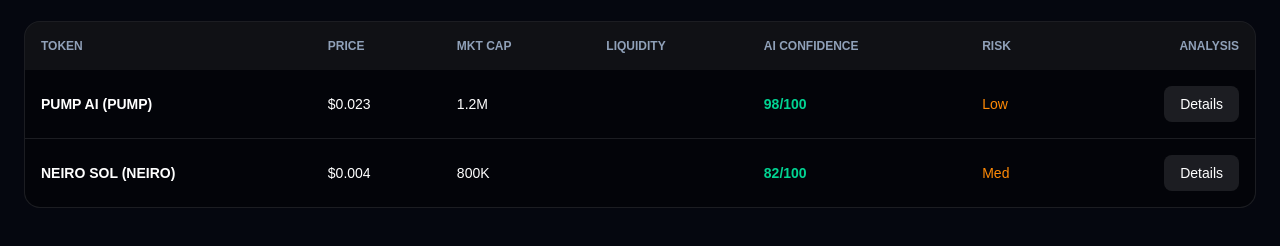
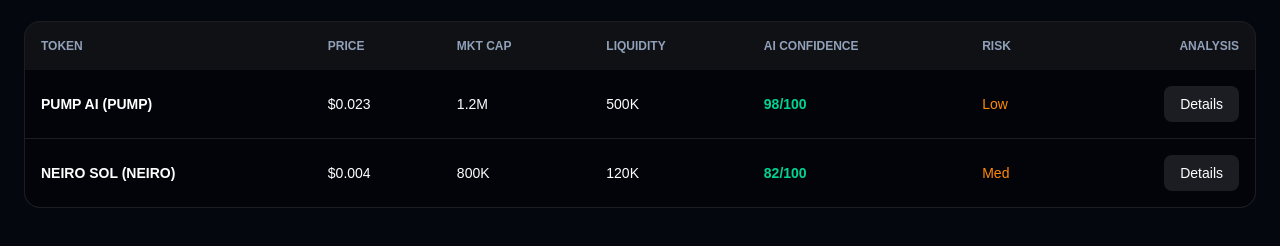
Before and after one commit to TheOnchainhabibi/alpha-pulse-web, a Next.js app: page /dashboard in a window 1280 px wide. Shown: the part 314-560 px from the top of the page. Built offline with nearby package versions, Linux system fonts and the light colour scheme.

Commit message:
Fixed navigation links

```diff
--- a/src/app/dashboard/page.tsx
+++ b/src/app/dashboard/page.tsx
@@ -1,11 +1,10 @@
 "use client";
 import { useState } from "react";
-import { Shield, Zap, TrendingUp, BarChart3, AlertCircle, Activity } from "lucide-react";
+import { Zap, TrendingUp, BarChart3, Activity } from "lucide-react";
 
 export default function IntelligenceDashboard() {
   const [network, setNetwork] = useState("Solana");
 
-  // This structure mimics a high-end trading terminal
   const tokens = [
     { name: "PUMP AI", symbol: "PUMP", price: "0.023", mcap: "1.2M", aiScore: 98, risk: "Low", liquidity: "500K", signal: "Strong Buy" },
     { name: "NEIRO SOL", symbol: "NEIRO", price: "0.004", mcap: "800K", aiScore: 82, risk: "Med", liquidity: "120K", signal: "Watch" },
@@ -30,7 +29,7 @@
 
       {/* Analytics Grid */}
       <div className="grid lg:grid-cols-4 gap-6 mb-8">
-        {[ {title: "AI Market Bias", val: "Bullish", icon: TrendingUp}, {title: "Smart Money Activity", val: "High", icon: Zap}, {title: "Rug Pull Risk", val: "Minimal", icon: Shield}, {title: "Total Analyzed", val: "1.2M", icon: BarChart3} ].map((stat, i) => (
+        {[ {title: "AI Market Bias", val: "Bullish", icon: TrendingUp}, {title: "Smart Money Activity", val: "High", icon: Zap}, {title: "Rug Pull Risk", val: "Minimal", icon: Activity}, {title: "Total Analyzed", val: "1.2M", icon: BarChart3} ].map((stat, i) => (
           <div key={i} className="border border-white/10 bg-white/5 p-6 rounded-2xl">
             <div className="flex justify-between items-start mb-4">
               <span className="text-slate-400 text-sm">{stat.title}</span>
@@ -61,7 +60,7 @@
                 <td className="p-4 font-bold">{t.name} ({t.symbol})</td>
                 <td className="p-4 font-mono">${t.price}</td>
                 <td className="p-4 font-mono">{t.mcap}</td>
-                <td className="p-4 font-mono">{t.liq}</td>
+                <td className="p-4 font-mono">{t.liquidity}</td>
                 <td className="p-4 font-bold text-emerald-400">{t.aiScore}/100</td>
                 <td className="p-4 text-orange-400">{t.risk}</td>
                 <td className="p-4 text-right">
```
